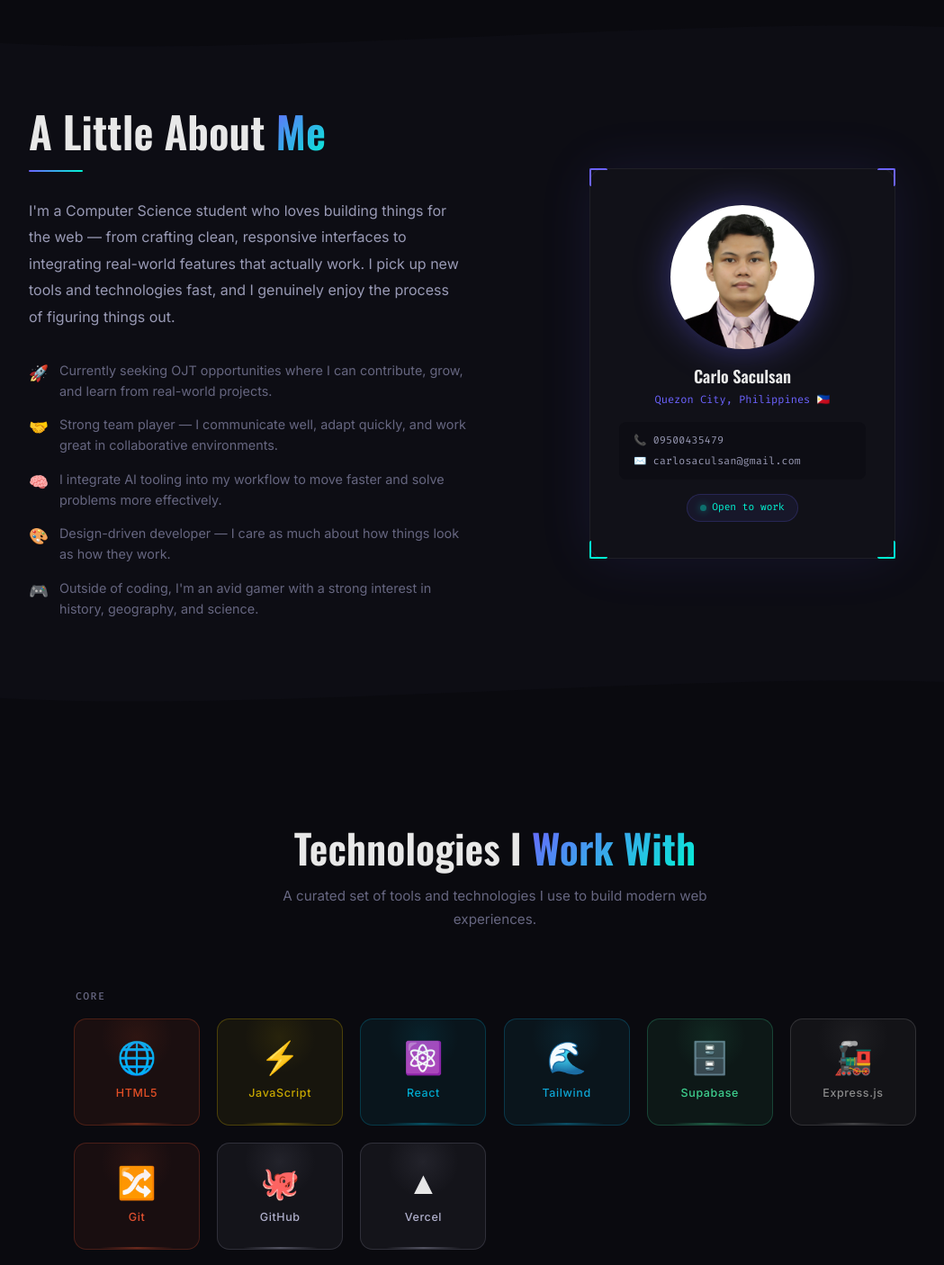
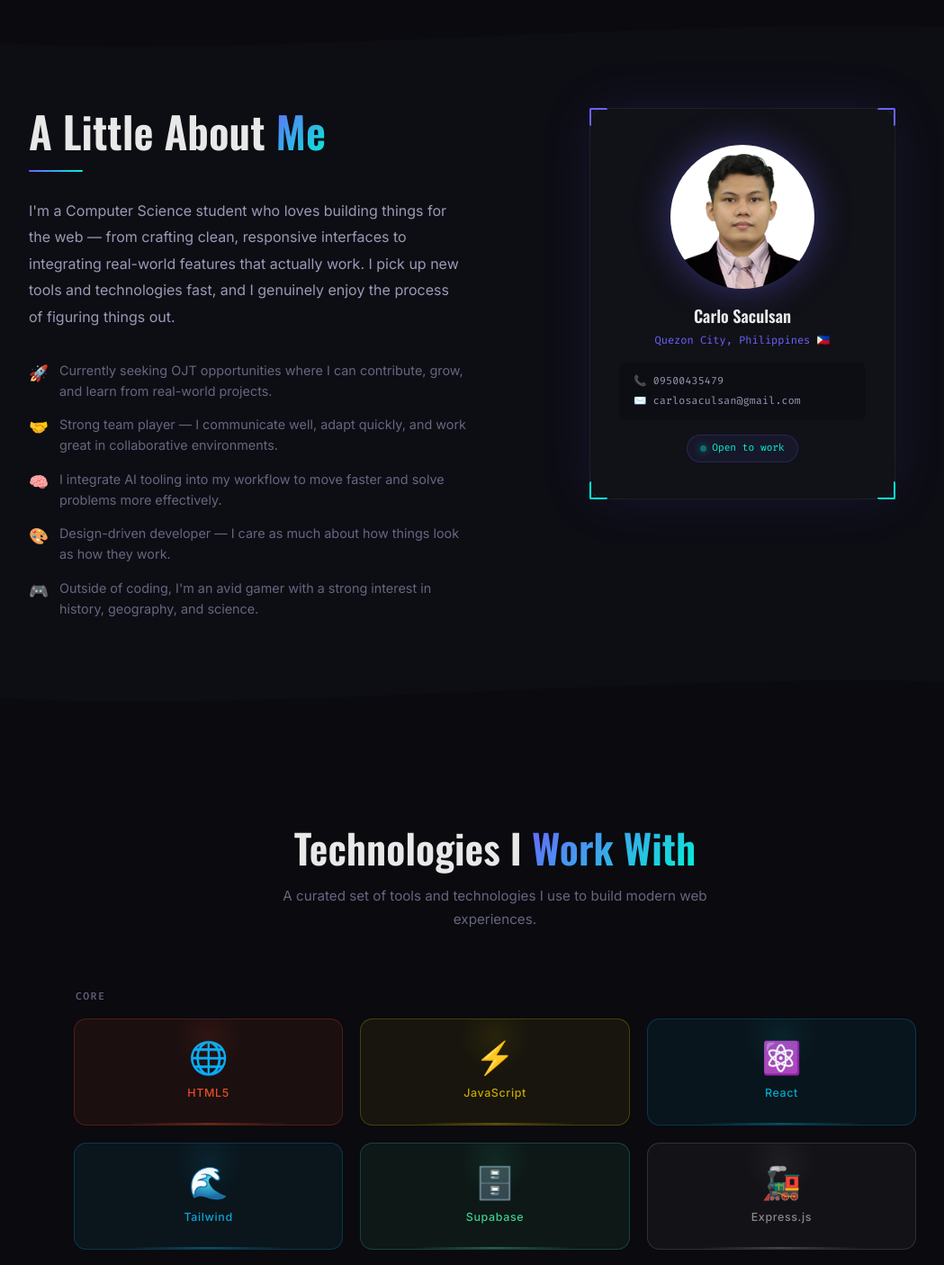
Before and after one commit to carlosaculsan-ui/my-portfolio, a React (Vite) app: page / in a window 1280 px wide. Shown: the part 800-2206 px from the top of the page at 90% size, without its empty margins (90-1139 px from the left). Built offline with nearby package versions, Linux system fonts and the light colour scheme.

Commit message:
fix: about grid top-align and skills 3-column layout

```diff
--- a/src/index.css
+++ b/src/index.css
@@ -725,7 +725,7 @@ body {
   display: grid;
   grid-template-columns: repeat(auto-fit, minmax(min(300px, 100%), 1fr));
   gap: 4rem;
-  align-items: center;
+  align-items: start;
 }
 
 .grid-projects {
@@ -736,7 +736,7 @@ body {
 
 .grid-skills {
   display: grid;
-  grid-template-columns: repeat(auto-fill, minmax(min(140px, 100%), 1fr));
+  grid-template-columns: repeat(3, 1fr);
   gap: 1.2rem;
 }
 
```
